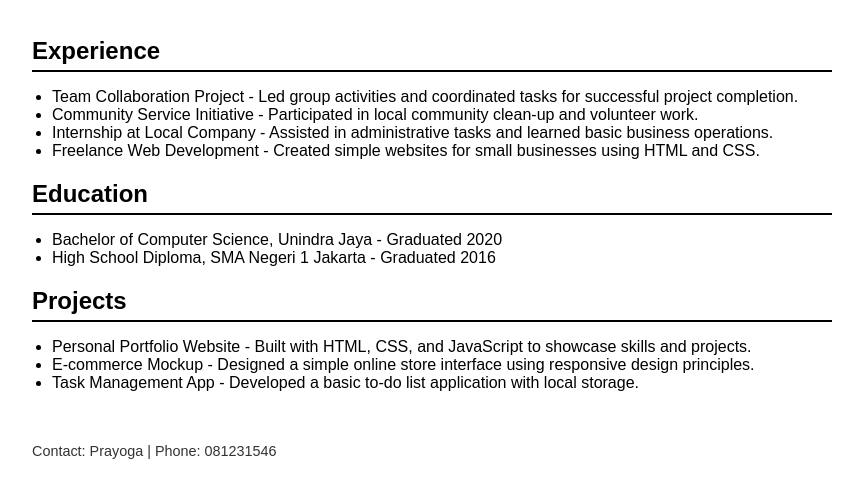
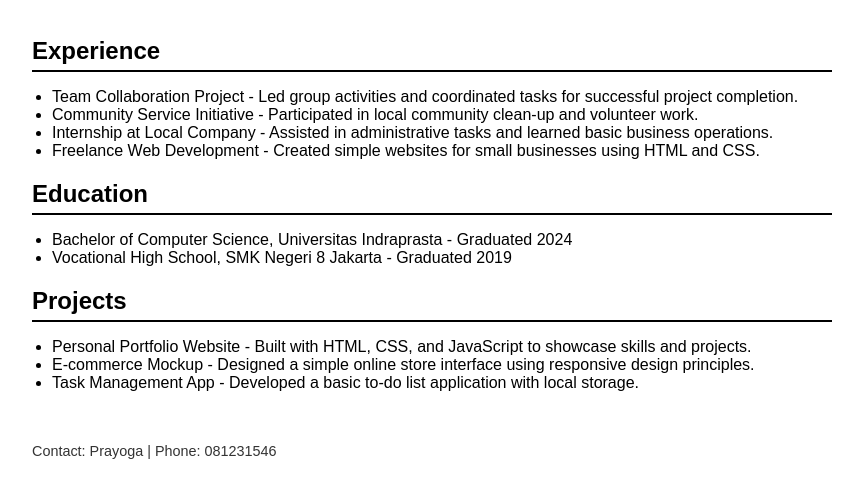
Before and after one commit to agoy124/CV, a plain HTML site: page index.html in a window 1280 px wide. Shown: the part 172-670 px from the top of the page, without its empty margins (208-1071 px from the left). Drawn offline with Linux system fonts and the light colour scheme.

Commit message:
second commit

```diff
--- a/index.html
+++ b/index.html
@@ -27,8 +27,8 @@
         <section id="education">
             <h2>Education</h2>
             <ul>
-                <li>Bachelor of Computer Science, Unindra Jaya - Graduated 2020</li>
-                <li>High School Diploma, SMA Negeri 1 Jakarta - Graduated 2016</li>
+                <li>Bachelor of Computer Science, Universitas Indraprasta - Graduated 2024</li>
+                <li>Vocational High School, SMK Negeri 8 Jakarta - Graduated 2019</li>
             </ul>
         </section>
         <section id="projects">
```
